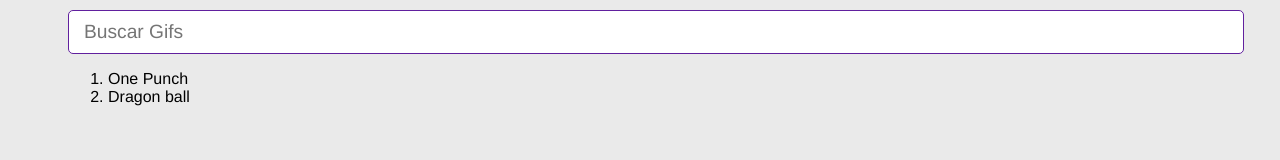
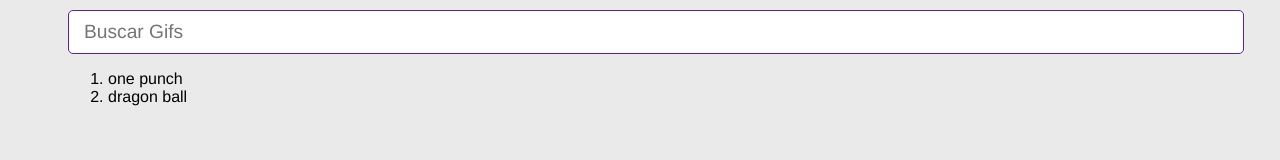
Before and after one commit to mbernallaura/Gif-Search-App, a React (Vite) app: page / in a window 1280 px wide. Shown: the part 138-298 px from the top of the page. Built offline with nearby package versions, Linux system fonts and the light colour scheme.

Commit message:
Prevenir que se agregue a la lista nombres iguales ya sean minusculas o mayusculas, si estos son iguales, no lo agrega

```diff
--- a/src/GifSearchApp.jsx
+++ b/src/GifSearchApp.jsx
@@ -2,9 +2,12 @@ import { useState } from "react";
 import { AddCategory } from "./components/AddCategory";
 
 export const GifSearchApp = () => {
-  const [categories, setCategories] = useState(['One Punch', 'Dragon ball']);
+  const [categories, setCategories] = useState(['one punch', 'dragon ball']);
 
   const onAddCategory = ( newCategory ) =>{
+    newCategory = newCategory.toLowerCase();
+    //!Si la categoria ya existe, no haga nada
+    if(categories.includes(newCategory)) return;
     setCategories([ newCategory, ...categories ]);
     // setCategories(cat => [...cat, 'valorant'])
   }
@@ -20,7 +23,7 @@ export const GifSearchApp = () => {
       {/* Listado de Gifs */}
 
       <ol>
-        {categories.map( category => {
+        {categories.map( (category) => {
             return <li key={ category }>{category}</li>
           })
         }
```
